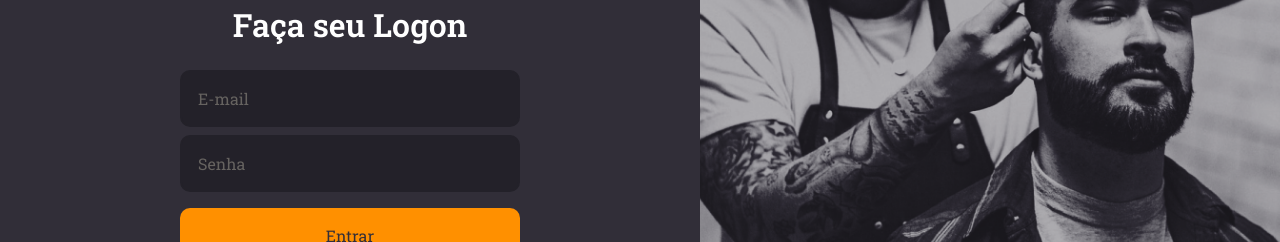
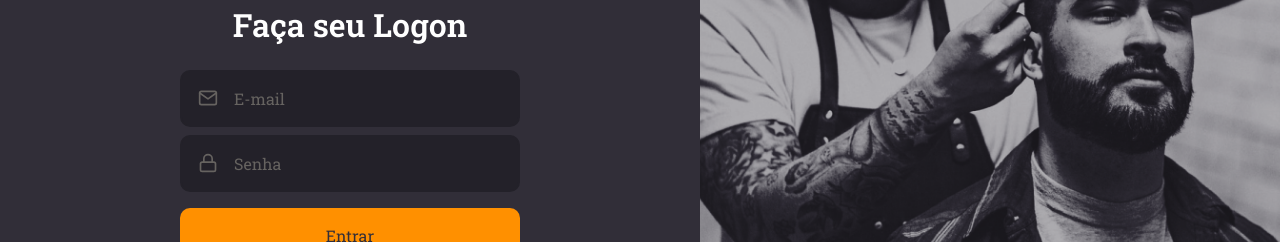
Before and after one commit to dunseen/GoBarber, a React (Create React App) app in the folder frontend/: page / in a window 1280 px wide. Shown: the part 289-531 px from the top of the page. Built offline with nearby package versions, Linux system fonts and the light colour scheme.

Commit message:
Isolando componentes, finalizado.

```diff
--- /dev/null
+++ b/frontend/src/components/Button/index.tsx
@@ -0,0 +1,13 @@
+import React, { ButtonHTMLAttributes } from "react";
+
+import { Container } from "./styles";
+
+type ButtonProps = ButtonHTMLAttributes<HTMLButtonElement>;
+
+const Button: React.FC<ButtonProps> = ({ children, ...rest }) => (
+  <Container type="button" {...rest}>
+    {children}
+  </Container>
+);
+
+export default Button;
--- /dev/null
+++ b/frontend/src/components/Button/styles.ts
@@ -0,0 +1,19 @@
+import styled from "styled-components";
+import { shade } from "polished";
+
+export const Container = styled.button`
+  background: #ff9000;
+  height: 56px;
+  border-radius: 10px;
+  border: 0;
+  padding: 0 16px;
+  color: #312e38;
+  width: 100%;
+  font-weight: 500;
+  margin-top: 16px;
+  transition: background-color 0.2s;
+
+  &:hover {
+    background: ${shade(0.2, "#ff9000")};
+  }
+`;
--- /dev/null
+++ b/frontend/src/components/Input/index.tsx
@@ -0,0 +1,18 @@
+import React, { InputHTMLAttributes } from "react";
+import { IconBaseProps } from "react-icons";
+
+import { Container } from "./styles";
+
+interface InputPros extends InputHTMLAttributes<HTMLInputElement> {
+  name: string;
+  icon: React.ComponentType<IconBaseProps>;
+}
+
+const Input: React.FC<InputPros> = ({ icon: Icon, ...rest }) => (
+  <Container>
+    {Icon && <Icon size={20} />}
+    <input {...rest} />
+  </Container>
+);
+
+export default Input;
--- /dev/null
+++ b/frontend/src/components/Input/styles.ts
@@ -0,0 +1,30 @@
+import styled from "styled-components";
+
+export const Container = styled.div`
+  background: #232129;
+  border-radius: 10px;
+  border: 2px solid #232129;
+  padding: 16px;
+  width: 100%;
+  color: #666360;
+  display: flex;
+  align-items: center;
+
+  & + div {
+    margin-top: 8px;
+  }
+
+  input {
+    flex: 1;
+    background: transparent;
+    border: 0;
+    color: #f4ede8;
+
+    &::placeholder {
+      color: #666360;
+    }
+  }
+  svg {
+    margin-right: 16px;
+  }
+`;
--- a/frontend/src/pages/SignIn/index.tsx
+++ b/frontend/src/pages/SignIn/index.tsx
@@ -1,8 +1,10 @@
 import React from "react";
-import { FiLogIn } from "react-icons/fi";
+import { FiLogIn, FiMail, FiLock } from "react-icons/fi";
 
 import logoImg from "../../assets/logo.svg";
-// import backgroundImg from "../../assets/sign-in-background.png";
+
+import Input from "../../components/Input";
+import Button from "../../components/Button";
 
 import { Container, Content, Background } from "./styles";
 
@@ -14,10 +16,15 @@ const SignIn: React.FC = () => (
       <form>
         <h1>Faça seu Logon</h1>
 
-        <input placeholder="E-mail" />
-        <input placeholder="Senha" type="password" />
+        <Input name="e-mail" icon={FiMail} placeholder="E-mail" />
+        <Input
+          name="password"
+          icon={FiLock}
+          placeholder="Senha"
+          type="password"
+        />
 
-        <button type="submit">Entrar</button>
+        <Button>Entrar</Button>
 
         <a href="teste">Esqueci minha senha</a>
       </form>
--- a/frontend/src/pages/SignIn/styles.ts
+++ b/frontend/src/pages/SignIn/styles.ts
@@ -28,41 +28,6 @@ export const Content = styled.div`
     h1 {
       margin-bottom: 24px;
     }
-
-    input {
-      background: #232129;
-      border-radius: 10px;
-      border: 2px solid #232129;
-      padding: 16px;
-      width: 100%;
-      color: #f4ede8;
-
-      &::placeholder {
-        color: #666360;
-      }
-
-      & + input {
-        margin-top: 8px;
-      }
-    }
-
-    button {
-      background: #ff9000;
-      height: 56px;
-      border-radius: 10px;
-      border: 0;
-      padding: 0 16px;
-      color: #312e38;
-      width: 100%;
-      font-weight: 500;
-      margin-top: 16px;
-      transition: background-color 0.2s;
-
-      &:hover {
-        background: ${shade(0.2, "#ff9000")};
-      }
-    }
-
     a {
       color: #f4ede8;
       display: block;
```
Also changed, not shown: frontend/.eslintrc.json.
